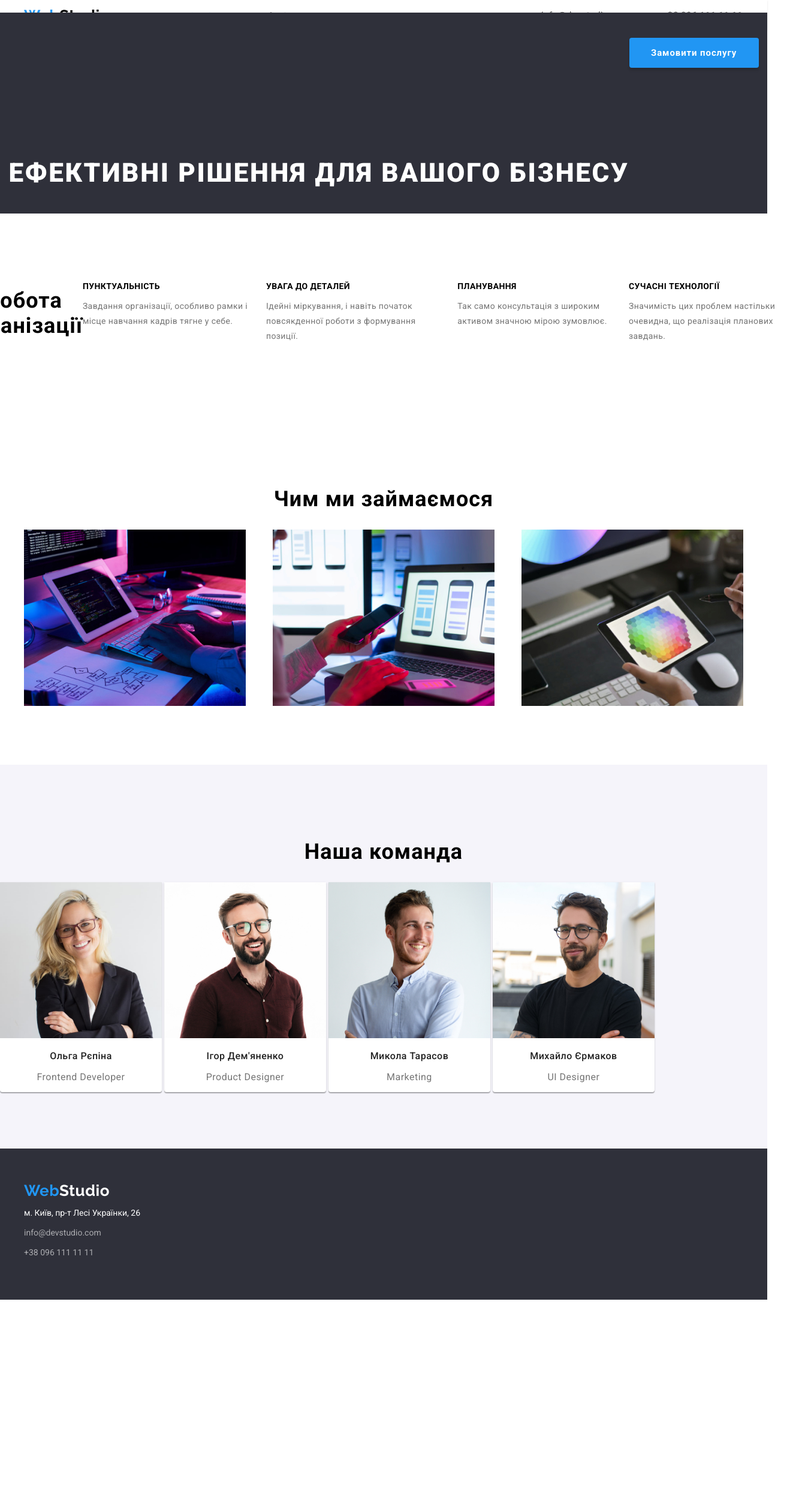
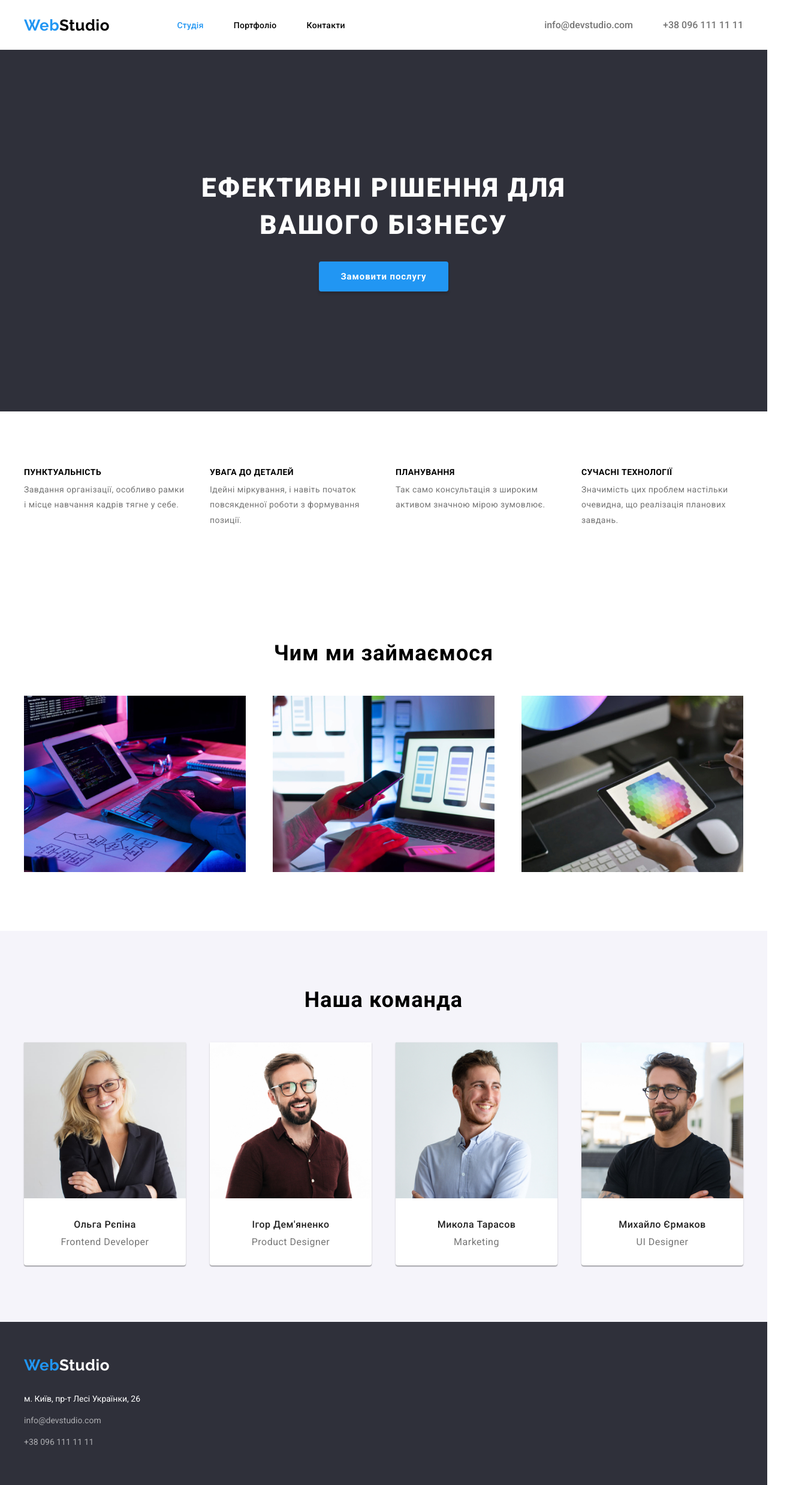
Before and after one commit to JCCoderDenton/goit-markup-hw-03, a plain HTML site: page index.html in a window 1280 px wide. Shown: the whole page at 60% size, 1338 px wide, since content can reach past the window. Before the commit the page ends 2167 px from the top, so only its background shows below. Drawn offline with Linux system fonts and the light colour scheme.

Commit message:
Update styles.css

```diff
--- a/css/styles.css
+++ b/css/styles.css
@@ -2,9 +2,9 @@
 body{
     font-family: 'Roboto', sans-serif;
     color: var(--black-color);
-    margin: 0;
-    padding: 0;
-    border: 0;
+    margin: 0px;
+    padding: 0px;
+    border: 0px;
 }
 :root{
     --main-color: rgba(33, 150, 243, 1);
@@ -22,33 +22,47 @@ h2{
     line-height: 42px;
     text-align: center;
     letter-spacing: 0.03em;
-    color: var(--grey-color)
+    color: var(--grey-color);
+    padding: 0;
+    margin: 0 0 50px 0;
 }
 
 .container{
     width: 1200px;
+    padding: 0 15px;
+    margin: 0 auto;
+}
+.flex-inline{
+    display: flex;
+    justify-content: space-between;
+    align-items: center;
+}
+.flex-column{
     display: flex;
     align-items: center;
+    flex-direction: column;
 }
+.flex-list-warp{
+    display: flex;
+    align-items: center;
+    flex-wrap: wrap;
+}
+
+
 .section{
-    padding:94px 0 94px 0;
+    padding: 94px 0;
 }
 
 /*  Header   */
 .upper-line{
-    position: relative;
-    width: 100%;
-    display: flex;
-    justify-content: center;
-    align-items: center;
+    padding: 0;
+    margin: 0;
     background: var(--white-color);
-    box-shadow: 0px 1px 3px rgba(90, 77, 77, 0.12), 0px 1px 1px #ECECEC;;
-    border-radius: 0px 0px 4px 4px;
-
 }
 .upper-button{
     font-family: 'Raleway';
-    margin-right: 93px;
+    padding: 23px 0;
+    margin-right: 0;
     font-size: 26px;
     text-decoration: none;
     letter-spacing: 0.02em;
@@ -61,41 +75,48 @@ h2{
 }
 
 .upper-nav{
-    font-weight: 500;
+    display: flex;
+    padding: 0;
+    margin: 0;
     font-weight: 500;
     font-size: 14px;
     letter-spacing: 0.02em;
 }
 .upper-nav li
 {
-    display: flex;
-    display: inline-block;
-    margin-right: 50px;
+    display: flex;/*При видаленні "display: flex" не зникає крапки перед лі*/
+    margin: 0 50px 0 0;
+}
+.upper-nav li:last-child
+{
+    margin: 0 170px 0 0;
 }
 .upper-nav li a
 {
     text-decoration: none;
+    padding: 32px 0;
     color: var(--black-color);
 }
 .upper-nav li a:hover
 {
     color: var(--main-color);
 }
-.upper-nav li:last-child a
-{
-    margin-right: 159px;
-}
 .upper-contact
 {
+    padding: 0;
+    margin: 0;
     font-weight: 500;
+    display: flex;
+    text-decoration: none;
 }
 .upper-contact li
 {
-    display: inline-block;
+    display: flex;
     margin-left: 50px;
 }
 .upper-contact li a
 {
+    padding: 32px 0;
     text-decoration: none;
     color: rgba(117, 117, 117, 1);
 }
@@ -111,17 +132,18 @@ h2{
 .bottom-line{
     display: flex;
     justify-content: center;
-    align-items: center;
-    width: 100%;
-    height: 252px;
+    margin: 0;
+    padding: 60px 0;
     background: var(--black-bg-color);
 }
 .bottom-button{
     font-family: 'Raleway', sans-serif;
     font-size: 26px;
     text-decoration: none;
+    margin: 0;
+    padding: 0;
     letter-spacing: 0.02em;
-    color:  var(--white-color);
+    color: var(--white-color);
 }
 .bottom-button:before {
     content: 'Web';
@@ -140,8 +162,15 @@ h2{
     font-weight: 400;
     font-size: 14px;
     line-height: 24px;
-    list-style-type: none;
     padding-bottom: 9px;
+    margin: 0;
+    padding: 0;
+}
+.bottom-contact li:not(:last-child){
+    margin: 0 0 12px 0;
+}
+.bottom-contact li:first-child{
+    margin: 0 0 28px 0;
 }
 .bottom-contact-colour-white{
     color: rgb(255, 255, 255);
@@ -155,35 +184,34 @@ h2{
 /*     index.html      */
 
 .center{
-    position: relative;
-    align-items: center;
-    justify-content: center;
+    margin: 0;
+    padding: 200px 0;
     background: var(--black-bg-color);
-    text-align: center;
-    margin-top: -30px;
 }
 .center-title{
+    padding: 0 0 30px 0;
+    margin: 0;
+    width: 696px;
     font-weight: 900;
     font-size: 44px;
     line-height: 1.4;
-    white-space: pre;
-    padding-top: 200px;
     letter-spacing: 0.06em;
+    text-align: center;
     text-transform: uppercase;
-    color:  var(--white-color);
+    color: var(--white-color);
 }
 .center-button{
-    position: relative;
+    padding: 0;
+    margin: 0;
     font-family: 'Roboto', sans-serif;
     font-size: 15px;
     font-weight: 700;
     letter-spacing: 0.06em;
     border: none;
     box-shadow: 0px 4px 4px rgba(0, 0, 0, 0.15);
-    color:  var(--white-color);
+    color: var(--white-color);
     width: 216px;
     height: 50px;
-    margin-bottom: 200px;
     background: var(--main-color);
     border-radius: 4px;
     cursor: pointer;
@@ -193,21 +221,24 @@ h2{
     box-shadow: 0px 3px 1px rgba(0, 0, 0, 0.1), 0px 1px 2px rgba(0, 0, 0, 0.08), 0px 2px 2px rgba(0, 0, 0, 0.12);
     color:  var(--white-color);
 }
-.content{
+.content h2{
+    display: none;
+}
+.content-list{
     display: flex;
-    align-items: center;
-    justify-content: center;
+    padding: 0;
+    margin: 0;
     list-style-type: none;
 }
-.content-list{
-    align-items: start;
-    padding: 0;
-    margin: 0;
+.content-list li{
+    width: 270px;
 }
-.content-list li:not(:last-child){
-    margin-right: 30px;
+.content-list li:not(:first-child){
+    margin-left: auto;
 }
 .content-list li h3{
+    padding: 0;
+    margin: 0 0 10px 0;
     font-weight: 700;
     font-size: 14px;
     line-height: 1;
@@ -215,6 +246,8 @@ h2{
     color: var(--grey-color)
 }
 .content-list li p{
+    padding: 0;
+    margin: 0;
     font-weight: 400;
     font-size: 14px;
     line-height: 1.8;
@@ -223,15 +256,11 @@ h2{
 }
 
 .pictures-work{
-    display: flex;
     justify-content: center;
-    margin: 0;
 }
 .pictures-work-list{
+    display: flex;
     list-style-type: none;
-    margin: 0;
-    padding: 0;
-
 }
 .pictures-work-list li:not(:last-child){
     margin-right: auto;
@@ -239,13 +268,9 @@ h2{
 .section-workers{
     background: var(--white-bg-color);
 }
-.workers{
+
+.workers-list{
     display: flex;
-    align-items: center;
-    justify-content: center;
-    list-style-type: none;
-}
-.workers-list{
     padding: 0;
     margin: 0;
     list-style-type: none;
@@ -253,9 +278,9 @@ h2{
 
 .workers-list li{
     box-shadow: 0px 1px 3px rgba(0, 0, 0, 0.12), 0px 1px 1px rgba(0, 0, 0, 0.14), 0px 2px 1px rgba(0, 0, 0, 0.2);
+    width: 270px;
     border-radius: 0px 0px 4px 4px;
     background:  var(--white-color);
-    display: inline-block;
     text-align: center;
 }
 .workers-list li:not(:last-child){
@@ -266,33 +291,36 @@ h2{
     font-size: 16px;
     font-weight: 500;
     letter-spacing: 0.48px;
+    padding: 0;
+    margin: 30px 0 10px 0;
 }
 .workers-list li p{
     color: var(--white-grey-color);
     font-size: 16px;
-    letter-spacing: 0.48px
+    letter-spacing: 0.48px;
+    padding: 0;
+    margin: 0 0 30px 0;
 }
 
 /*       portpolio.html          */
 
 
 .main-buttons{
-    text-align: center;
+    display: flex;
+    justify-content: center;
     padding: 0 0 50px 0;
-}
-.content-list{
+    margin: 0;
     list-style-type: none;
 }
-.main-buttons li{
-    width: auto;
-    display: inline-block;
+.main-buttons li:not(:last-child){
+    margin: 0 8px 0 0;
 }
 .main-buttons li button{
     font-family: 'Roboto', sans-serif;
     width: auto;
     height: 38px;
-    padding-right: 25px;
-    padding-left: 25px;
+    padding-right: 22px;
+    padding-left: 22px;
     background: var(--white-bg-color);
     border-radius: 4px;
     cursor: pointer;
@@ -325,29 +353,32 @@ h2{
     margin: 0;
 }
 .main-pic-list li{
-    display: inline-block;
     border-radius: 0px 0px 4px 4px;
+    width: 370px;
     background:  var(--white-color);
-    margin-right: 25px;
-    margin-bottom: 25px;
+
+    margin-bottom:30px;
 }
-
+.main-pic-list li{
+    margin: 0 0 0 0;
+}
+.main-pic-list li:not(:nth-child(3n)){
+    margin: 0 auto 0 0;
+}
 .main-pic-list li a div{
     text-align: left;
-    margin: 24px;
+    margin: 24px 20px;
 }
 .main-pic-list li a div h3{
     font-family: 'Roboto', sans-serif;
     color: var(--black-grey-color);
     font-size: 18px;
     font-weight: 700;
-    letter-spacing: 1.08px;
 }
 .main-pic-list li a div p{
     font-family: 'Roboto', sans-serif;
     color: var(--white-grey-color);
     font-size: 16px;
-    letter-spacing: 0.48px;
 }
 .main-pic-list li a{
     font-family: 'Roboto', sans-serif;
```
Lines whose indentation alone changed are shown as unchanged.
